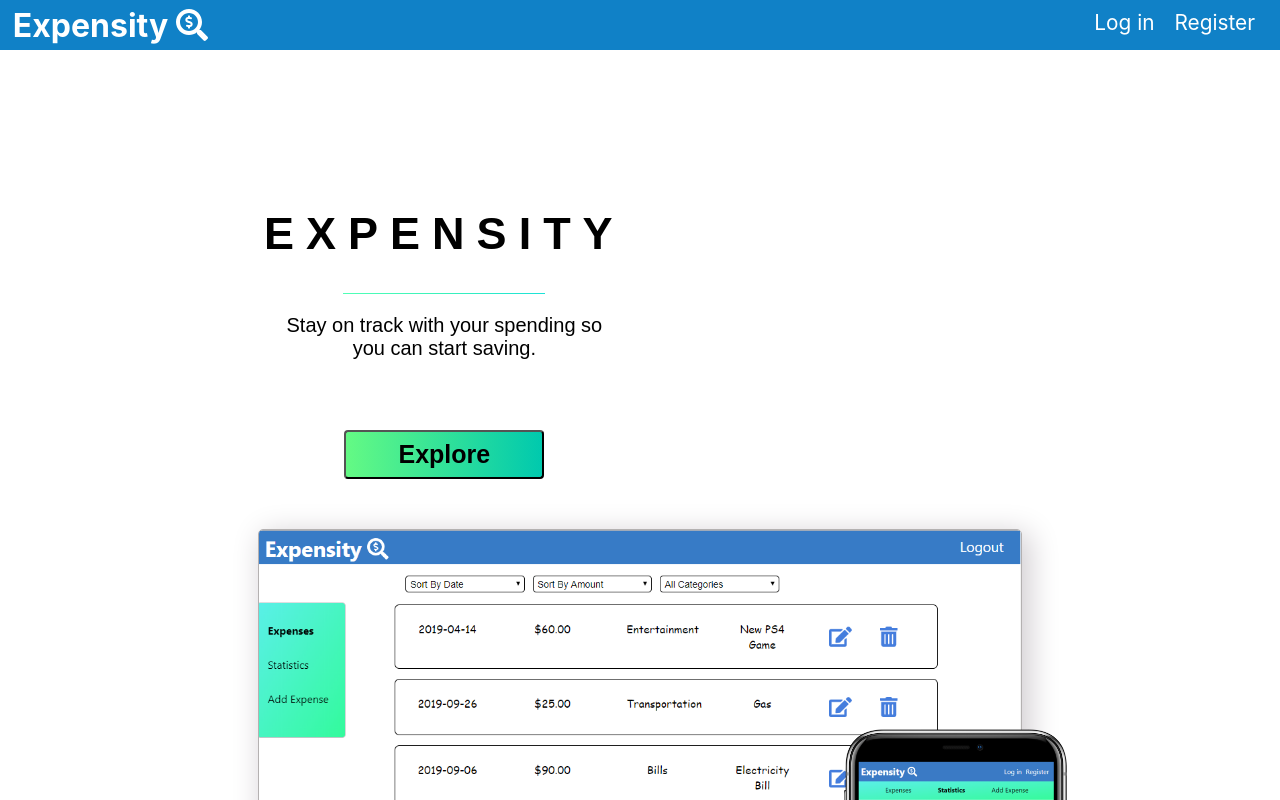
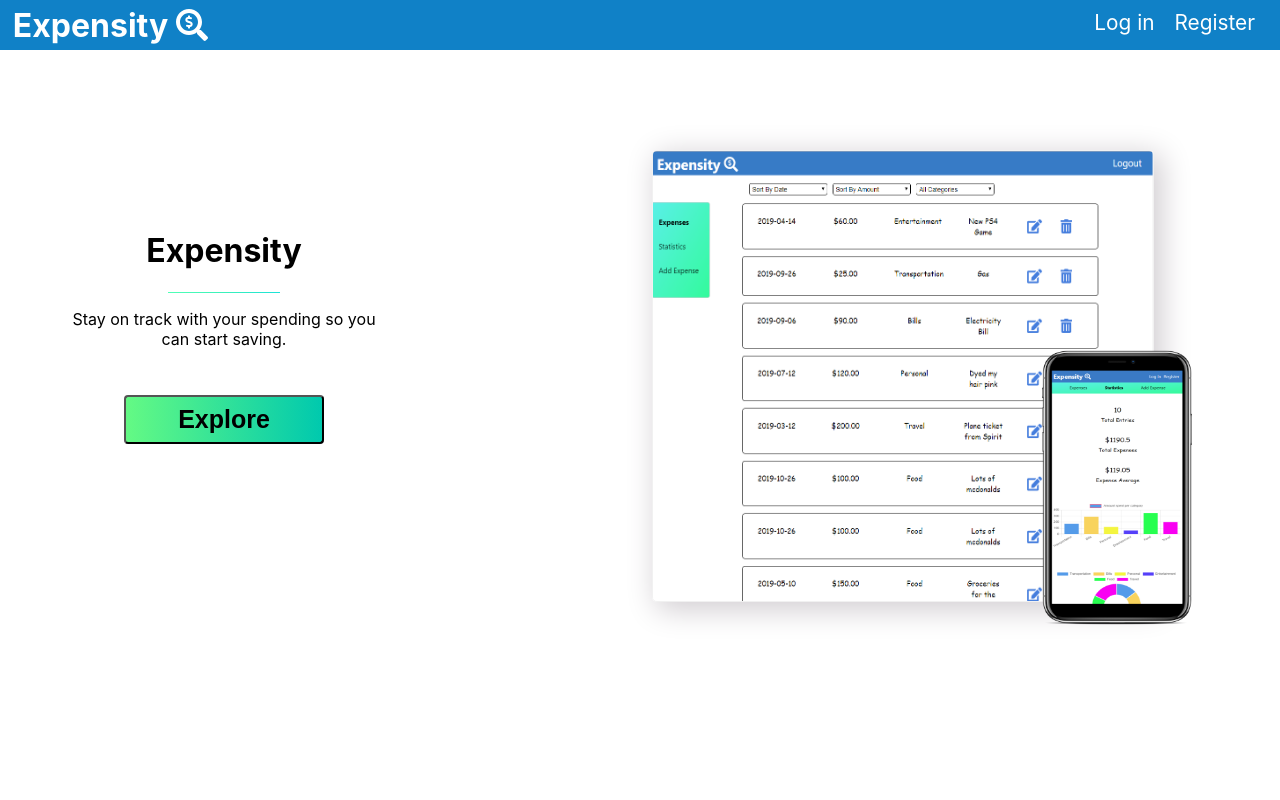
Before and after one commit to tam135/Expensify-client, a React (Create React App) app: page / in a window 1280 px wide. Shown: the top 800 px of the page. Built offline with nearby package versions, Linux system fonts and the light colour scheme; no server answers.

Commit message:
deleted extra code

```diff
--- a/src/Routes/LandingPage/LandingPage.css
+++ b/src/Routes/LandingPage/LandingPage.css
@@ -1,125 +1,60 @@
-.LandingPage__app{
-    background-size: cover;
-/*     height: 250vh; */
-    font-family: Montserrat,sans-serif;
-}
-.LandingPage__container {
+.container {
     text-align: center;
-    margin: auto auto;
-/*     height: 150vh; */
-    padding: 1%;
-    padding-top: 10%;
 }
 
-.LandingPage__container {
-    animation: moveInBottom ease-out .75s;
+.about {
+    width: 85%;
+    margin: 0 auto;
+    animation: moveInLeft 1s;
 }
-
-.LandingPage__title {
-    font-family: Montserrat,sans-serif;
-    font-weight: 400;
-    float: left;
-    margin-bottom: 50px;
-}
-
-.heading {
-    text-transform: uppercase;
-    letter-spacing: 12px;
-}
-
-.LandingPage-hr {
+.hr {
     background: linear-gradient(to right,rgb(81, 255, 182), rgb(59, 241, 187), rgb(28, 226, 216));
     height: 1px;
     border: none;
-    width: 40%;
+    width: 45%;
 }
 
-.app-screenshot {
+.demo-button{
+    background: linear-gradient(to right,#64fa84 0,#00c9ae);
+    width: 200px;
+    font-size: 25px;
+    margin-top: 30px;
+    transition: .3s;
+}
+
+.demo-button:hover {
+    color: #fff;
+    transform: translateY(-5px) scale(1.1);
+    cursor: pointer;
+
+}
+.Header a {
+    animation: moveInLeft 2s;
+}
+
+.screenshots {
+    width: 90%;
+    margin: 100px auto;
     position: relative;
-    z-index: -1;
+    animation: moveInRight .8s;
 }
 
 .desktop-screenshot {
-    width: 85%;
-    border: 1px solid #b4b1b1;
+    width: 95%;
+    height: 300px;
+    border: 1px solid #F1F1F1;
     border-radius: 5px;
-    -webkit-box-shadow: 6px 6px 30px 2px rgba(209,205,209,1);
-    -moz-box-shadow: 6px 6px 30px 2px rgba(209,205,209,1);
-    box-shadow: 6px 6px 30px 2px rgba(209,205,209,1);
 }
 
 .iphone-screenshot {
-    width: 30%;
+    width: 40%;
+    height: 275px;
     position: absolute;
-    right: 15px;
-    top: 47vh;
-}
-.indicator-container {
-    display: flex;
-    justify-content: center;
-    align-items: center;
-    margin-top: 2rem;
-}
-.indicator {
-    transform: rotate(45deg);
-    height: 50px;
-    width: 50px;
-    /* background: black;; */
+    right: -10px;
+    top: 50px;
 }
 
-.indicator span {
-    position: absolute;
-    top: 0;
-    left: 0;
-    width: 100%;
-    height: 100%;
-    display: block;
-    box-sizing: border-box;
-    border: none;
-    border-right: 3px solid #1081C7;
-    border-bottom: 3px solid #1081C7;
-    animation: animate 1s linear infinite;
-}
-
-.indicator span:nth-child(1) {
-    top: -30px;
-    left: -30px;
-    animation-delay: 0s;
-}
-
-.indicator span:nth-child(2) {
-    top: -15px;
-    left: -15px;
-    animation-delay:.2s;
-}
-
-.indicator span:nth-child(3) {
-    top: -0px;
-    left: -0px;
-    animation-delay: .4s;
-}
-
-.indicator span:nth-child(4) {
-    top: 15px;
-    left: 15px;
-    animation-delay: .6s;
-}
-
-
-.features {
-    margin-top: 30%;
-}
-
-.features-title {
-    font-size: 3rem;
-    margin-bottom: .3rem;
-}
-
-.features-subtitle {
-    font-size: 2rem;
-    margin-bottom: 5rem;
-}
-@keyframes animate {
+ @keyframes animate {
     0% {
         border-color: rgb(59, 241, 187);
         /* transform: translate(0,0) */
@@ -131,86 +66,6 @@
     20.1%, 100% {
         border-color: rgb(24, 207, 168);
     }
-}
-
-h1 {
-    font-size: 45px;
-}
-
-h2 {
-    font-size: 30px;
-    font-weight: 500
-}
-
-h3 {
-    font-size: 30px;
-}
-
-p {
-    font-size: 20px;
-    font-weight: 400
-}
-
-
-.LandingPage__Tagline {
-    width: 70%;
-    margin: auto auto;
-}
-
-
-.LandingPage__description1 {
-    margin: auto auto;
-    width: 80%;
-    padding-top: 20%;
-}
-
-
-.LandingPage__description2{
-    margin: auto auto;
-    width: 80%;
-    margin-top: 75px;
-}
-
-
-
-.demo-button{
-    background: linear-gradient(to right,#64fa84 0,#00c9ae);
-    width: 200px;
-    font-size: 25px;
-    margin-top: 45px;
-    transition: .3s;
-}
-
-.demo-button:hover {
-    /* background: #26F1CB; */
-    color: #fff;
-    transform: translateY(-5px) scale(1.1);
-    cursor: pointer;
-}
-.screenshot1, .screenshot2 {
-    width: 90%;
-    border: 1px solid #c5c5c5
-}
-
-.Header a {
-    animation: moveInRight ease-in .75s;
-}
-
-
-
-
-footer {
-    position: fixed;
-    left: 0;
-    bottom: 0;
-    height: 30px;
-    width: 100%;
-    background-color: #1081C7;
-    color: white;
-    text-align: center;
-    padding: .5%;
-    font-size: 20px;
-    animation: moveInLeft ease-in .75s;
 }
 
 @keyframes moveInBottom {
@@ -258,120 +113,74 @@ footer {
     }
 }
 
+
 @media only screen and (min-width: 768px) {
-
-    .LandingPage__container {
-        width: 70%;
-        text-align: center;
-        margin: auto auto;
-
+    .desktop-screenshot {
+        width: 75%;
     }
 
-    .LandingPage__title {
-        font-size: 65px;
+    .iphone-screenshot {
+        width: 20%;
+        right: 50px;
+        top: 50px;
+    }
+}
+@media only screen and (min-width: 1024px) {
+    .hr {
+        width: 35%;
     }
 
-    .LandingPage__description1 {
-        margin: auto auto;
-        width: 80%
+    .about {
+        width: 25%;
+        float: left;
+        margin: 10rem 0 0 5%;
     }
 
-
-
-    .demo-button {
-        margin-top: 50px;
-        width: 200px;
-    }
-    .button-container {
-        width: 80%;
-        height: 100px;
-        margin: 25px auto;
-    }
-    login-button, reg-button {
-        display: inline-block;
-        width: 200px;
-        margin: 50px 25px;
-        border-radius: 5px;
-        padding: 20px;
-        font-size: 25px;
-    }
-    .demo-button{
-        width: 200px;
-        font-size: 25px;
-    }
-
-    .screenshot1, .screenshot2 {
-        width: 40vw;
-    }
-
-    .indicator-container {
-
-        margin-top: 7rem;
+    .screenshots {
+        width: 500px;
+        margin-right: 10%;
+        position: relative;
+        float: right;
     }
 
     .desktop-screenshot {
-        width: 80%;
-        margin-top: 50px;
-        border: 1px solid #b4b1b1;
-        border-radius: 5px;
+        width: 100%;
+        height: 450px;
         -webkit-box-shadow: 6px 6px 30px 2px rgba(209,205,209,1);
         -moz-box-shadow: 6px 6px 30px 2px rgba(209,205,209,1);
         box-shadow: 6px 6px 30px 2px rgba(209,205,209,1);
     }
 
     .iphone-screenshot {
+        width: 30%;
         position: absolute;
+        top: 200px;
+        right: -40px;
+    }
+}
+
+@media only screen and (min-width: 1440px) {
+    .about {
         width: 25%;
-        right: 20px;
-        top: 525px;
+        float: left;
+        margin: 10rem 0 0 10%;
     }
 
-}
-
-@media only screen and (min-width: 1024px) {
-    .desktop-screenshot {
-        /* max-width: 700px;
-        height: 500px; */
-        width: 85%;
-        margin-top: 0px;
-        border: 1px solid #b4b1b1;
-        border-radius: 5px;
-        -webkit-box-shadow: 6px 6px 30px 2px rgba(209,205,209,1);
-        -moz-box-shadow: 6px 6px 30px 2px rgba(209,205,209,1);
-        box-shadow: 6px 6px 30px 2px rgba(209,205,209,1);
+    .screenshots {
+            width: 700px;
+            margin-right: 15%;
     }
 
     .iphone-screenshot {
+        width: 25%;
+        height: 300px;
         position: absolute;
-        width: 25%;
-        right: 20px;
-        top: 550px;
-    }
-
-    .indicator-container {
-        display: flex;
-        justify-content: center;
-        align-items: center;
-        margin-top: 5rem;
+        top: 185px;
+        right: -40px;
     }
 }
-@media only screen and (min-width: 1424px) {
-    .desktop-screenshot {
-        /* max-width: 700px;
-        height: 500px; */
-        width: 50%;
-        margin-top: 0px;
-        border: 1px solid #b4b1b1;
-        border-radius: 5px;
-        -webkit-box-shadow: 6px 6px 30px 2px rgba(209,205,209,1);
+
+/* desktop screen shot box shadow
+-webkit-box-shadow: 6px 6px 30px 2px rgba(209,205,209,1);
         -moz-box-shadow: 6px 6px 30px 2px rgba(209,205,209,1);
-        box-shadow: 6px 6px 30px 2px rgba(209,205,209,1);
-    }
-
-    .iphone-screenshot {
-        position: absolute;
-        width: 15%;
-        right: 20px;
-        top: 200px;
-    }
-}
+        box-shadow: 6px 6px 30px 2px rgba(209,205,209,1); */
--- a/src/Routes/LandingPage/LandingPage.js
+++ b/src/Routes/LandingPage/LandingPage.js
@@ -11,23 +11,18 @@ import ThreeColGrid from '../../Components/ThreeColGrid/ThreeColGrid';
 
 const LandingPage = () =>{
         return (
-          <div className="LandingPage__app">
-            <div className="LandingPage__container">
-              <div className="LandingPage__title">
+          <div className="container">
+
+            <div className="about">
               <h1 className="heading">Expensity</h1>
-                <hr className="LandingPage-hr"></hr>
-                <section className="LandingPage__Tagline">
-                  <p>
-                    Stay on track with your spending so you can start saving.
-                  </p>
-                </section>
-
+              <hr className="hr"></hr>
+              <p>Stay on track with your spending so you can start saving.</p>
               <Link to="/expenses">
                 <Button className="button demo-button">Explore</Button>
               </Link>
             </div>
 
-              <section className="app-screenshot">
+            <div className="screenshots">
               <img
                 src={desktop}
                 alt="desktop screenshot"
@@ -38,41 +33,15 @@ const LandingPage = () =>{
                 alt="iphone screenshot"
                 className="iphone-screenshot"
               />
-              </section>
-{/*
-              <section className="features">
-                <h2 class="features-title">FEATURES</h2>
-                <h3 class="features-subtitle">A BETTER WAY TO SAVE MONEY</h3>
-                <ThreeColGrid />
-              </section>
+            </div>
 
-              <section className="LandingPage__description1">
-                <h3>Keep track of your spending</h3>
-                <p>
-                  The key to saving money is knowing how much you can afford to
-                  spend. Expensity provides a simple way to record your expenses
-                  and seeing where your money goes.
-                </p>
-                <img
-                  src={gif1}
-                  alt="add-expense form"
-                  className="screenshot1"
-                />
-              </section>
+          </div>
 
-              <section className="LandingPage__description2">
-                <h3>See your progress</h3>
-                <p>
-                  Spend too much money without realizing it? These charts and
-                  statistics update as you record your expenses and will help
-                  you understand what you spend too much on.
-                </p>
-                <img src={gif2} alt="charts" className="screenshot2" />
-              </section> */}
-            </div>
-            {/*             <footer>Tam Phan © 2019</footer> */}
-          </div>
-        );
+
+
+
+
+        )
 }
 
 export default LandingPage
```
Lines whose indentation alone changed are shown as unchanged.
